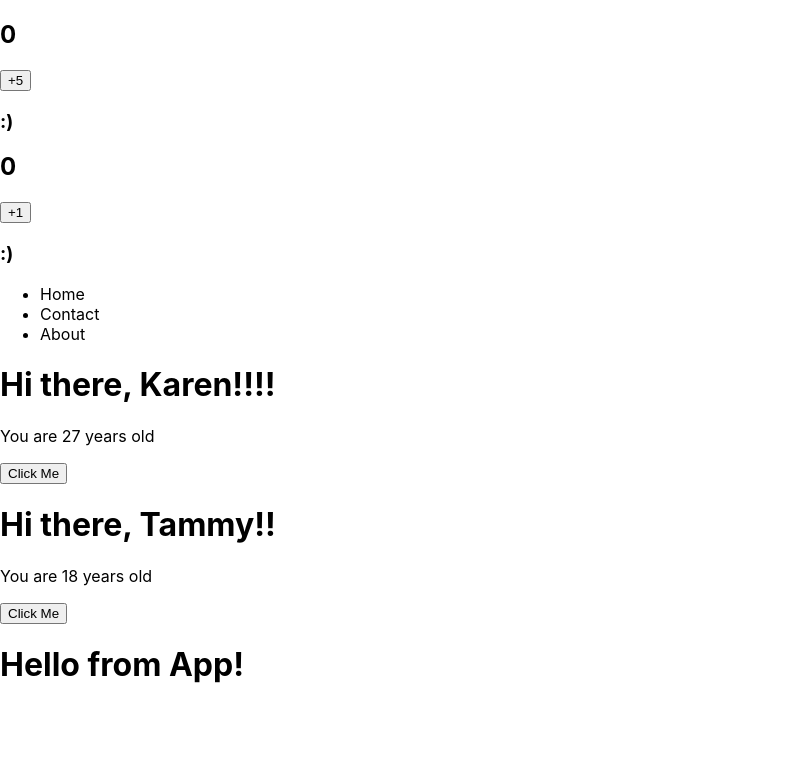
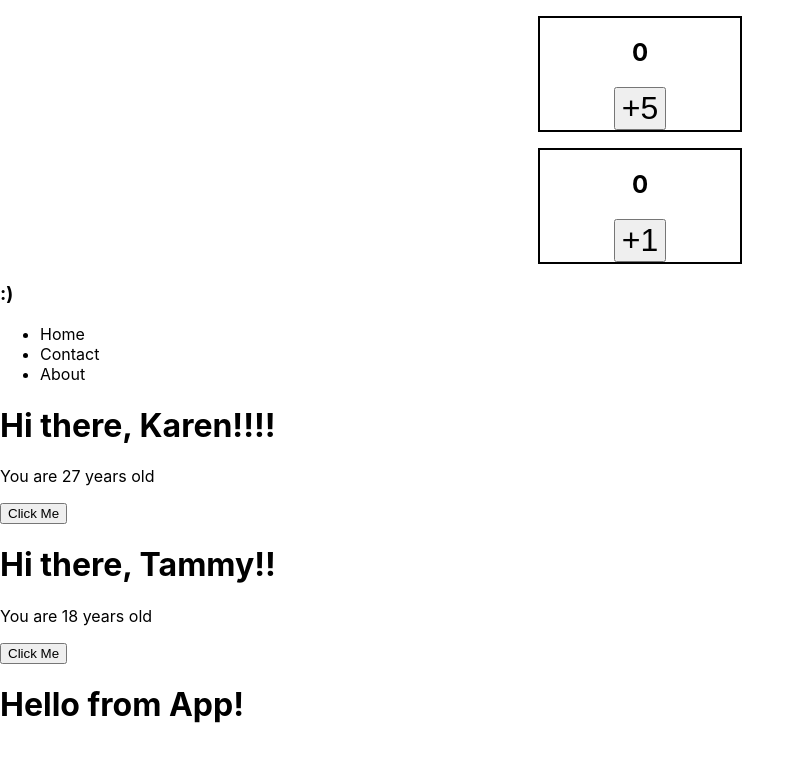
Before and after one commit to umeshraj/react_beg_steele, a React (Create React App) app in the folder my-app/: page / in a window 1280 px wide. Shown: the top 762 px of the page, without its empty margins (0-805 px from the left). Built offline with nearby package versions, Linux system fonts and the light colour scheme.

Commit message:
Styling using css

```diff
--- a/my-app/src/App.js
+++ b/my-app/src/App.js
@@ -3,13 +3,14 @@ import "./App.css";
 import Navbar from "./Navbar";
 import Greeter from "./Greeter";
 import Counter from "./Counter";
+import MoodToggler from "./MoodToggler";
 
 function App() {
   return (
     <div>
       <Counter step={5} />
       <Counter />
-
+      <MoodToggler />
       <Navbar />
       <Greeter name="Karen" age="27" excitement={4} />
       <Greeter name="Tammy" excitement={2} />
--- /dev/null
+++ b/my-app/src/Counter.css
@@ -0,0 +1,14 @@
+.Counter {
+  border: 2px solid black;
+  width: 200px;
+  margin: 1rem auto;
+  text-align: center;
+}
+
+/* .Counter h2 {
+  text-align: center;
+} */
+
+.Counter button {
+  font-size: 2rem;
+}
--- a/my-app/src/Counter.js
+++ b/my-app/src/Counter.js
@@ -1,4 +1,5 @@
 import React, { useState } from "react";
+import "./Counter.css";
 
 function Counter({ step = 1 }) {
   const [count, setCount] = useState(0);
@@ -7,10 +8,10 @@ function Counter({ step = 1 }) {
     setIsHappy(!isHappy);
   };
   return (
-    <div>
+    <div className="Counter">
       <h2>{count}</h2>
       <button onClick={() => setCount(count + step)}>+{step}</button>
-      <h3 onClick={toggleIsHappy}>{isHappy ? ":)" : ":("}</h3>
+      {/* <h3 onClick={toggleIsHappy}>{isHappy ? ":)" : ":("}</h3> */}
     </div>
   );
 }
--- /dev/null
+++ b/my-app/src/MoodToggler.js
@@ -0,0 +1,11 @@
+import React, { useState } from "react";
+
+function MoodToggler() {
+  const [isHappy, setIsHappy] = useState(true);
+  const toggleIsHappy = () => {
+    setIsHappy(!isHappy);
+  };
+  return <h3 onClick={toggleIsHappy}>{isHappy ? ":)" : ":("}</h3>;
+}
+
+export default MoodToggler;
```
